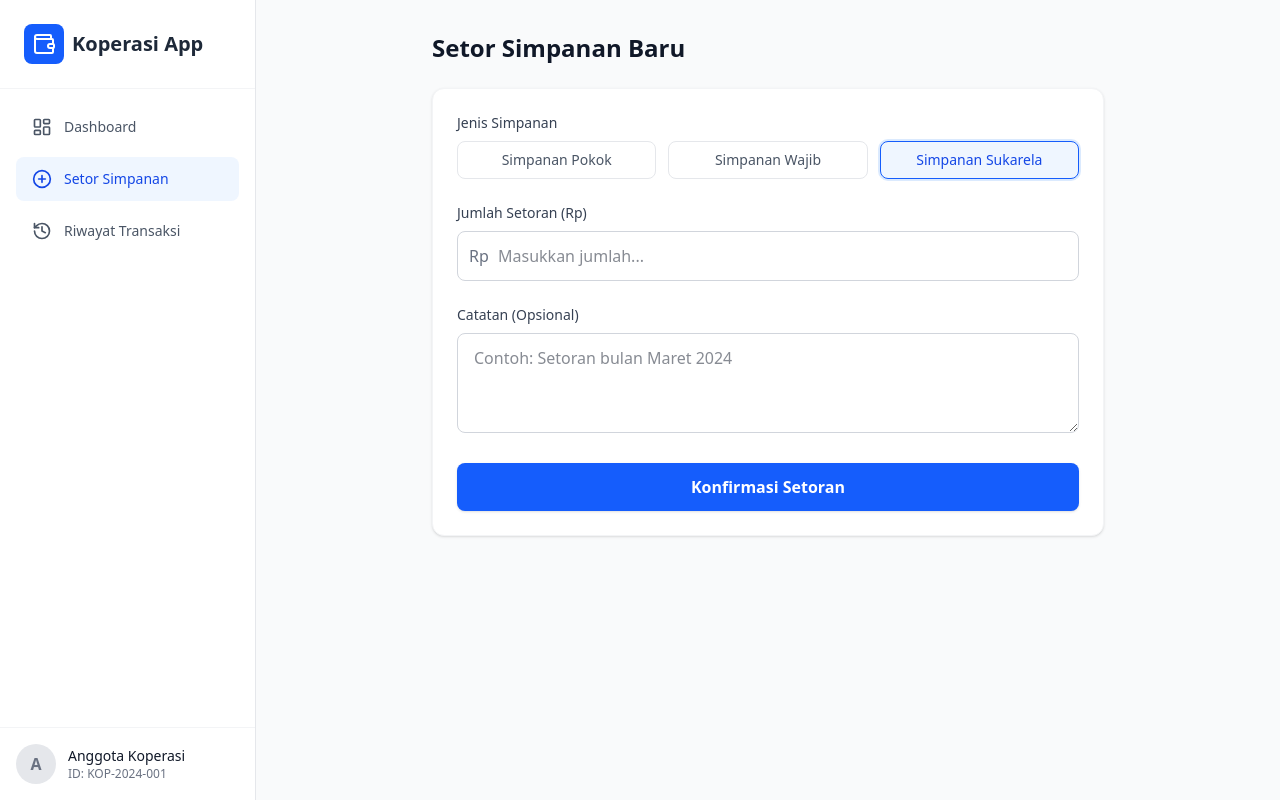
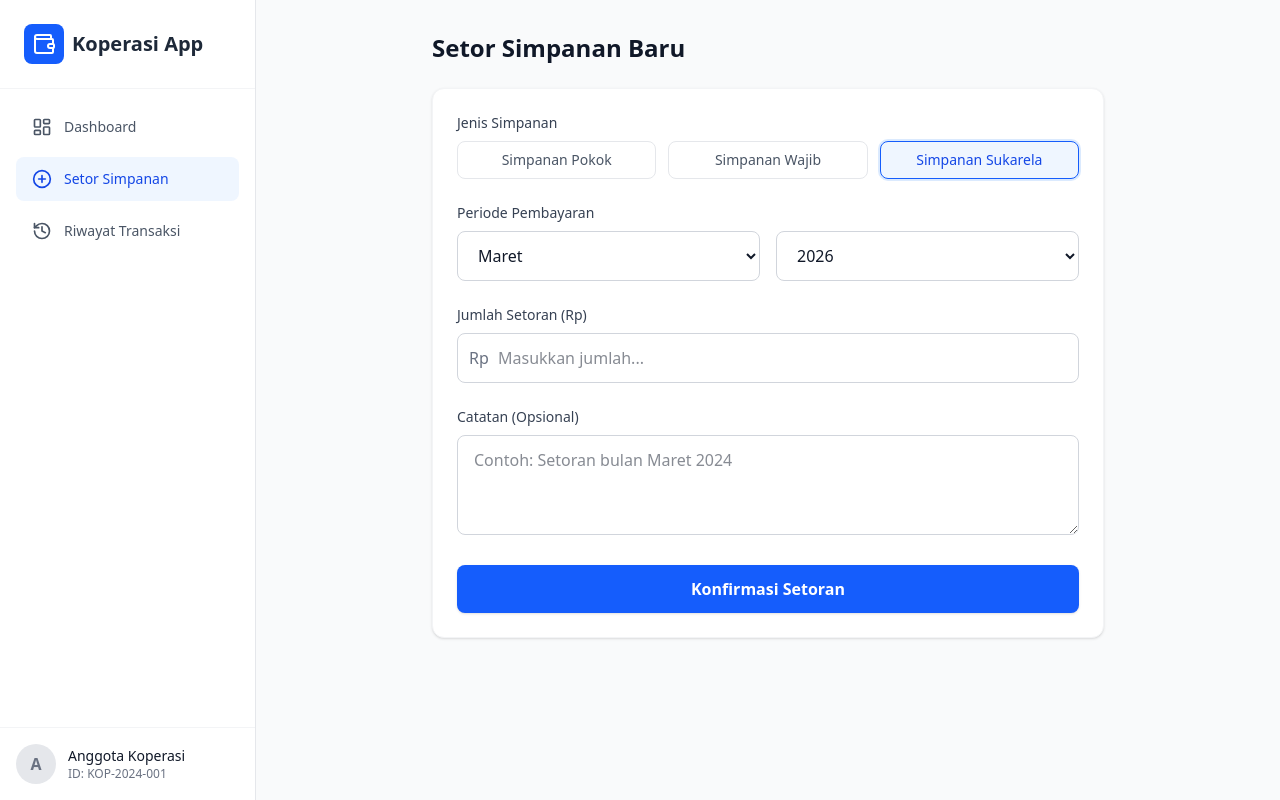
Before and after one commit to kmpsindangjayacipanas-lab/simpanan-anggota, a Next.js app: page / in a window 1280 px wide. Both pictures are taken after a click on the button "Setor Simpanan". Built offline with nearby package versions, Linux system fonts and the light colour scheme.

Commit message:
feat: add month and year period to deposit form

```diff
--- a/app/page.tsx
+++ b/app/page.tsx
@@ -22,6 +22,8 @@ interface Transaction {
   date: string; // ISO string
   type: TransactionType;
   amount: number;
+  periodMonth: number;
+  periodYear: number;
   note?: string;
 }
 
@@ -110,12 +112,14 @@ export default function Home() {
     }
   }, [data, isLoaded]);
 
-  const handleDeposit = (type: TransactionType, amount: number, note: string) => {
+  const handleDeposit = (type: TransactionType, amount: number, periodMonth: number, periodYear: number, note: string) => {
     const newTransaction: Transaction = {
       id: crypto.randomUUID(),
       date: new Date().toISOString(),
       type,
       amount,
+      periodMonth,
+      periodYear,
       note,
     };
 
@@ -269,6 +273,7 @@ export default function Home() {
                           <tr>
                             <th className="px-6 py-4">Tanggal</th>
                             <th className="px-6 py-4">Jenis</th>
+                            <th className="px-6 py-4">Periode</th>
                             <th className="px-6 py-4">Keterangan</th>
                             <th className="px-6 py-4 text-right">Jumlah</th>
                           </tr>
@@ -276,7 +281,7 @@ export default function Home() {
                         <tbody className="divide-y divide-gray-100">
                           {data.transactions.length === 0 ? (
                             <tr>
-                              <td colSpan={4} className="px-6 py-8 text-center text-gray-500">
+                              <td colSpan={5} className="px-6 py-8 text-center text-gray-500">
                                 Belum ada transaksi
                               </td>
                             </tr>
@@ -297,6 +302,11 @@ export default function Home() {
                                   )}>
                                     {t.type}
                                   </span>
+                                </td>
+                                <td className="px-6 py-4 text-gray-600">
+                                  {t.periodMonth && t.periodYear
+                                    ? new Date(t.periodYear, t.periodMonth - 1).toLocaleDateString('id-ID', { month: 'long', year: 'numeric' })
+                                    : '-'}
                                 </td>
                                 <td className="px-6 py-4">{t.note || '-'}</td>
                                 <td className="px-6 py-4 text-right font-medium text-gray-900">
@@ -348,6 +358,7 @@ export default function Home() {
                           <tr>
                             <th className="px-6 py-4">Tanggal</th>
                             <th className="px-6 py-4">Jenis</th>
+                            <th className="px-6 py-4">Periode</th>
                             <th className="px-6 py-4">Keterangan</th>
                             <th className="px-6 py-4 text-right">Jumlah</th>
                           </tr>
@@ -355,7 +366,7 @@ export default function Home() {
                         <tbody className="divide-y divide-gray-100">
                           {data.transactions.length === 0 ? (
                             <tr>
-                              <td colSpan={4} className="px-6 py-8 text-center text-gray-500">
+                              <td colSpan={5} className="px-6 py-8 text-center text-gray-500">
                                 Belum ada transaksi
                               </td>
                             </tr>
@@ -377,6 +388,11 @@ export default function Home() {
                                     {t.type}
                                   </span>
                                 </td>
+                                <td className="px-6 py-4 text-gray-600">
+                                  {t.periodMonth && t.periodYear
+                                    ? new Date(t.periodYear, t.periodMonth - 1).toLocaleDateString('id-ID', { month: 'long', year: 'numeric' })
+                                    : '-'}
+                                </td>
                                 <td className="px-6 py-4">{t.note || '-'}</td>
                                 <td className="px-6 py-4 text-right font-medium text-gray-900">
                                   + {formatRupiah(t.amount)}
@@ -397,10 +413,12 @@ export default function Home() {
   );
 }
 
-function DepositForm({ onDeposit }: { onDeposit: (type: TransactionType, amount: number, note: string) => void }) {
+function DepositForm({ onDeposit }: { onDeposit: (type: TransactionType, amount: number, periodMonth: number, periodYear: number, note: string) => void }) {
   const [type, setType] = useState<TransactionType>('SUKARELA');
   const [amount, setAmount] = useState<string>('');
   const [note, setNote] = useState('');
+  const [periodMonth, setPeriodMonth] = useState(new Date().getMonth() + 1);
+  const [periodYear, setPeriodYear] = useState(new Date().getFullYear());
 
   // Set default amounts
   useEffect(() => {
@@ -413,13 +431,18 @@ function DepositForm({ onDeposit }: { onDeposit: (type: TransactionType, amount:
     e.preventDefault();
     if (!amount) return;
 
-    onDeposit(type, parseInt(amount), note);
+    onDeposit(type, parseInt(amount), periodMonth, periodYear, note);
     // Reset handled by parent changing view usually, but if not:
     setNote('');
     if (type === 'SUKARELA') setAmount('');
   };
 
   const isFixed = type === 'POKOK' || type === 'WAJIB';
+  const years = Array.from({ length: 5 }, (_, i) => new Date().getFullYear() - i);
+  const months = [
+    'Januari', 'Februari', 'Maret', 'April', 'Mei', 'Juni',
+    'Juli', 'Agustus', 'September', 'Oktober', 'November', 'Desember'
+  ];
 
   return (
     <Card>
@@ -442,6 +465,34 @@ function DepositForm({ onDeposit }: { onDeposit: (type: TransactionType, amount:
                 Simpanan {t.charAt(0) + t.slice(1).toLowerCase()}
               </button>
             ))}
+          </div>
+        </div>
+
+        <div>
+          <label className="block text-sm font-medium text-gray-700 mb-2">Periode Pembayaran</label>
+          <div className="grid grid-cols-2 gap-4">
+            <div>
+              <select
+                value={periodMonth}
+                onChange={(e) => setPeriodMonth(parseInt(e.target.value))}
+                className="w-full px-4 py-3 rounded-lg border border-gray-300 focus:ring-2 focus:ring-blue-500 focus:border-transparent outline-none bg-white"
+              >
+                {months.map((m, i) => (
+                  <option key={i} value={i + 1}>{m}</option>
+                ))}
+              </select>
+            </div>
+            <div>
+              <select
+                value={periodYear}
+                onChange={(e) => setPeriodYear(parseInt(e.target.value))}
+                className="w-full px-4 py-3 rounded-lg border border-gray-300 focus:ring-2 focus:ring-blue-500 focus:border-transparent outline-none bg-white"
+              >
+                {years.map((y) => (
+                  <option key={y} value={y}>{y}</option>
+                ))}
+              </select>
+            </div>
           </div>
         </div>
 
```
